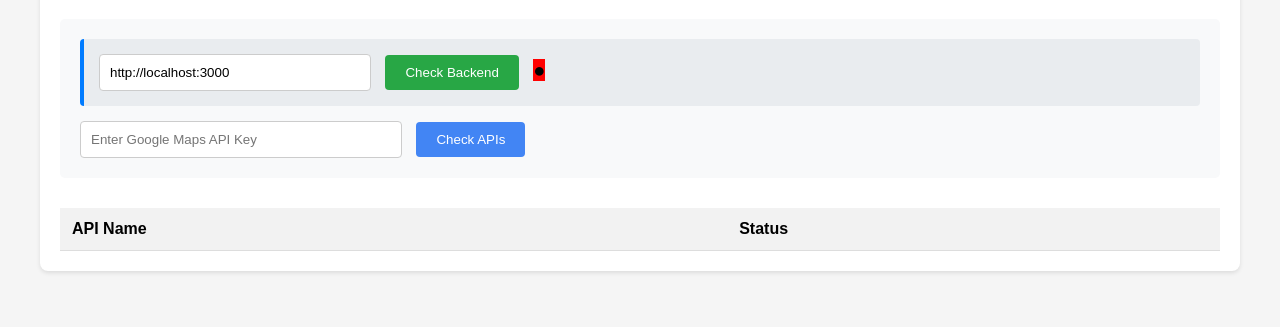
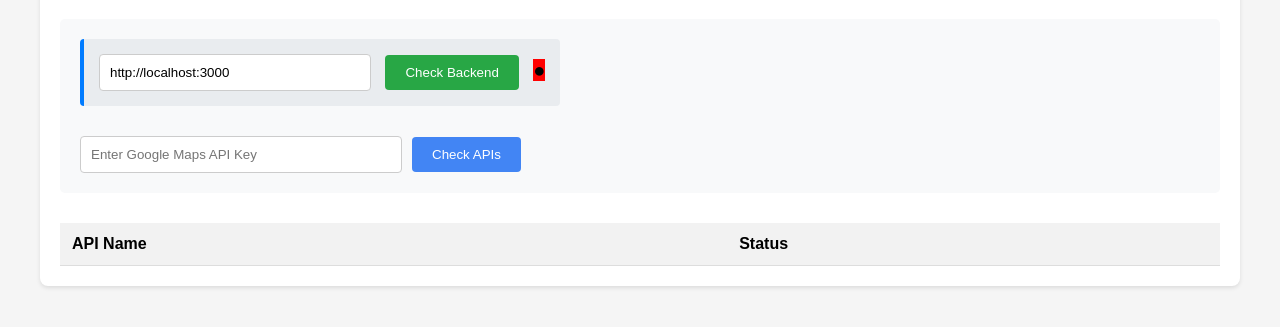
Before and after one commit to Cloud-Dark/gmap_key_cheker, a website: page index.html in a window 1280 px wide. Shown: the part 101-428 px from the top of the page. Drawn offline with Linux system fonts and the light colour scheme; no server answers.

Commit message:
Refactor: Improve input section layout

```diff
--- a/index.html
+++ b/index.html
@@ -11,13 +11,17 @@
         <h1>Google Maps API Checker</h1>
 
         <div class="input-section">
+            <div class="input-row">
                 <div class="backend-config">
                     <input type="text" id="backendUrl" placeholder="Backend URL (default: http://localhost:3000)" value="http://localhost:3000" />
                     <button id="checkBackend" onclick="checkBackendStatus()">Check Backend</button>
                     <span id="backendStatus" class="status-indicator">●</span>
                 </div>
+            </div>
+            <div class="input-row">
                 <input type="text" id="apiKey" placeholder="Enter Google Maps API Key" />
                 <button onclick="checkApis()">Check APIs</button>
+            </div>
         </div>
 
         <div id="loading">
--- a/style.css
+++ b/style.css
@@ -18,6 +18,17 @@ body {
     padding: 20px;
     background: #f8f9fa;
     border-radius: 5px;
+}
+
+.input-row {
+    margin-bottom: 15px;
+    display: flex;
+    align-items: center;
+    flex-wrap: wrap;
+}
+
+.input-row:last-child {
+    margin-bottom: 0;
 }
 
 .backend-config {
```
Lines whose indentation alone changed are shown as unchanged.
